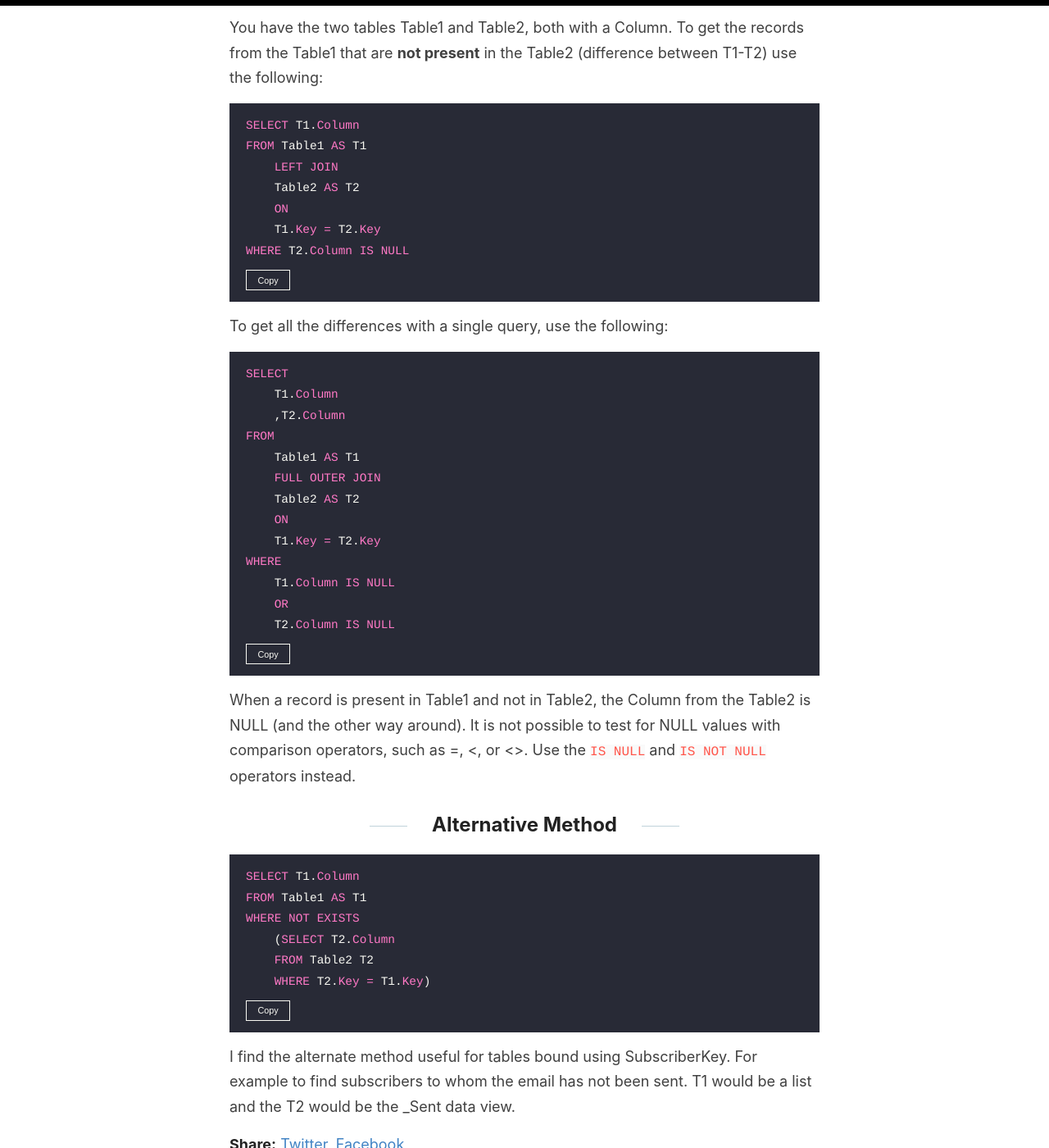
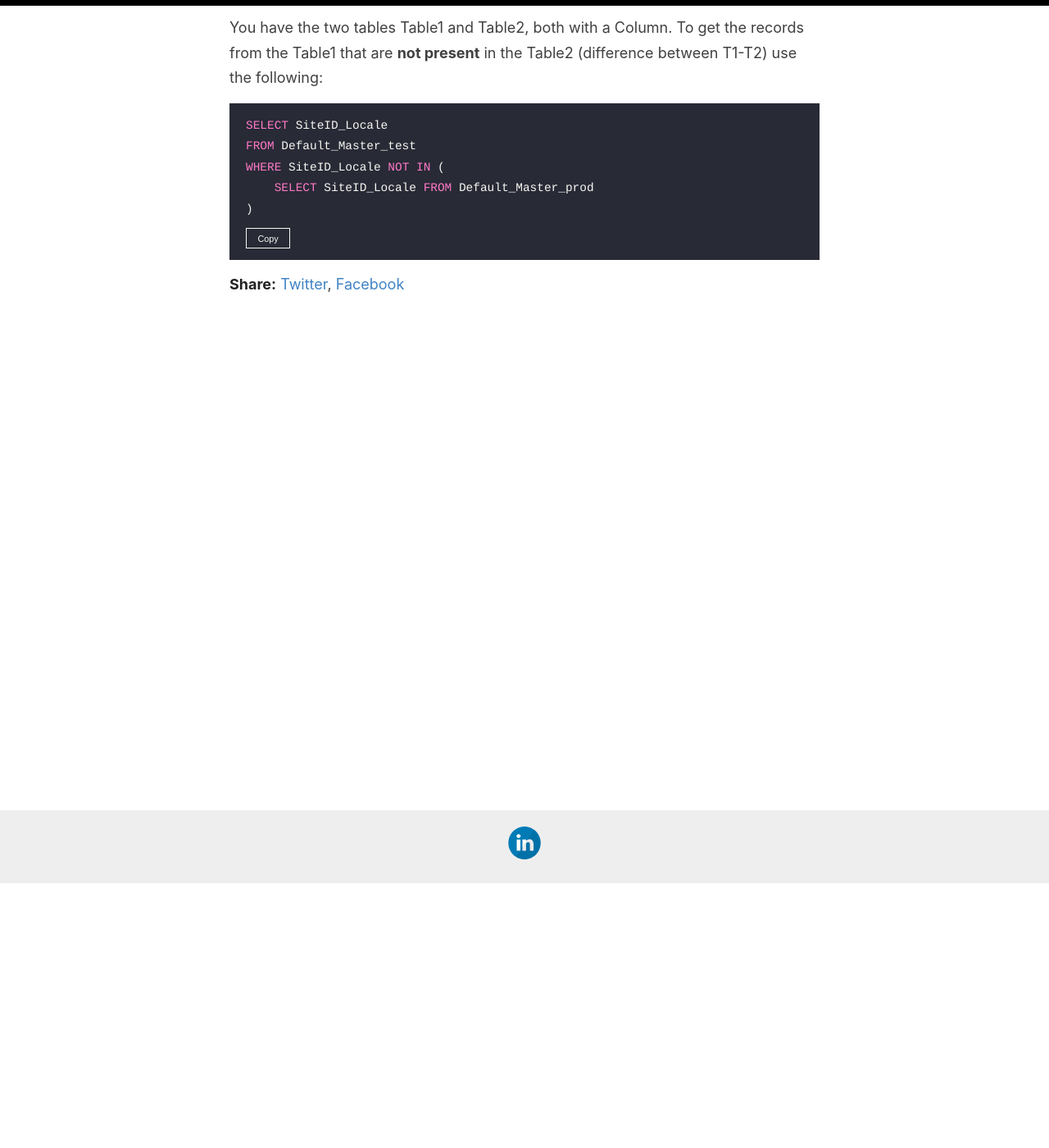
Before and after one commit to karolcholewa/blog, a Jekyll site: the page built from _posts/2020-07-07-differences-between-tables.md, in a window 1280 px wide and 1400 px high, scrolled down 323 px. Shown: the whole window at 82% size. Built offline with Jekyll 4.4.1, drawn with Linux system fonts in a browser that asks for light colours.

Commit message:
Update 2020-07-07-differences-between-tables.md

````diff
--- a/_posts/2020-07-07-differences-between-tables.md
+++ b/_posts/2020-07-07-differences-between-tables.md
@@ -7,47 +7,9 @@ You have the two tables Table1 and Table2, both with a Column. To get the record
 
 
 ```sql
-SELECT T1.Column
-FROM Table1 AS T1
-    LEFT JOIN
-    Table2 AS T2
-    ON
-    T1.Key = T2.Key
-WHERE T2.Column IS NULL
+SELECT SiteID_Locale
+FROM Default_Master_test
+WHERE SiteID_Locale NOT IN (
+    SELECT SiteID_Locale FROM Default_Master_prod
+)
 ```
-
-
-To get all the differences with a single query, use the following:
-
-```sql
-SELECT
-    T1.Column
-    ,T2.Column
-FROM
-    Table1 AS T1
-    FULL OUTER JOIN
-    Table2 AS T2
-    ON
-    T1.Key = T2.Key
-WHERE
-    T1.Column IS NULL
-    OR
-    T2.Column IS NULL
-```
-
-
-When a record is present in Table1 and not in Table2, the Column from the Table2 is NULL (and the other way around). It is not possible to test for NULL values with comparison operators, such as =, &lt;, or &lt;>. Use the `IS NULL` and `IS NOT NULL` operators instead.
-
-
-## Alternative Method
-
-```sql
-SELECT T1.Column
-FROM Table1 AS T1
-WHERE NOT EXISTS
-    (SELECT T2.Column
-    FROM Table2 T2
-    WHERE T2.Key = T1.Key)
-```
-
-I find the alternate method useful for tables bound using SubscriberKey. For example to find subscribers to whom the email has not been sent. T1 would be a list and the T2 would be the _Sent data view.
````
